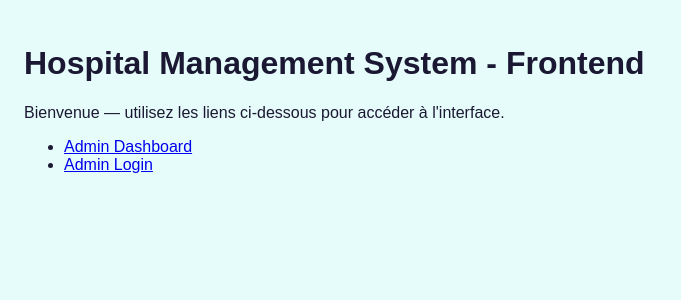
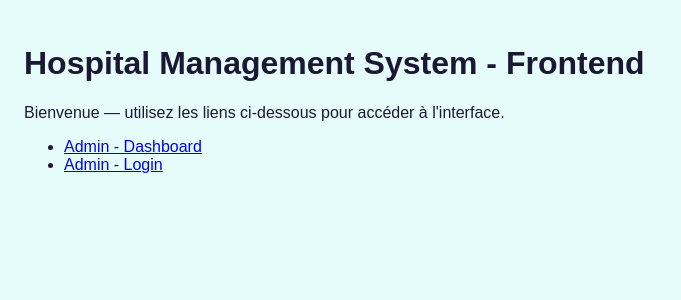
Before and after one commit to dev-it312/HMS, a Nuxt app in the folder frontend/: page / in a window 1280 px wide. Shown: the top 300 px of the page, without its empty margins (0-681 px from the left). Built offline with nearby package versions, Linux system fonts and the light colour scheme.

Commit message:
MODIF INDEX.VUE

```diff
--- a/frontend/pages/index.vue
+++ b/frontend/pages/index.vue
@@ -3,8 +3,8 @@
     <h1>Hospital Management System - Frontend</h1>
     <p>Bienvenue — utilisez les liens ci-dessous pour accéder à l'interface.</p>
     <ul>
-      <li><NuxtLink to="/admin/dashboard">Admin Dashboard</NuxtLink></li>
-      <li><NuxtLink to="/admin/login">Admin Login</NuxtLink></li>
+      <li><NuxtLink to="/admin/dashboard">Admin - Dashboard</NuxtLink></li>
+      <li><NuxtLink to="/admin/login">Admin - Login</NuxtLink></li>
     </ul>
   </div>
 </template>
```
